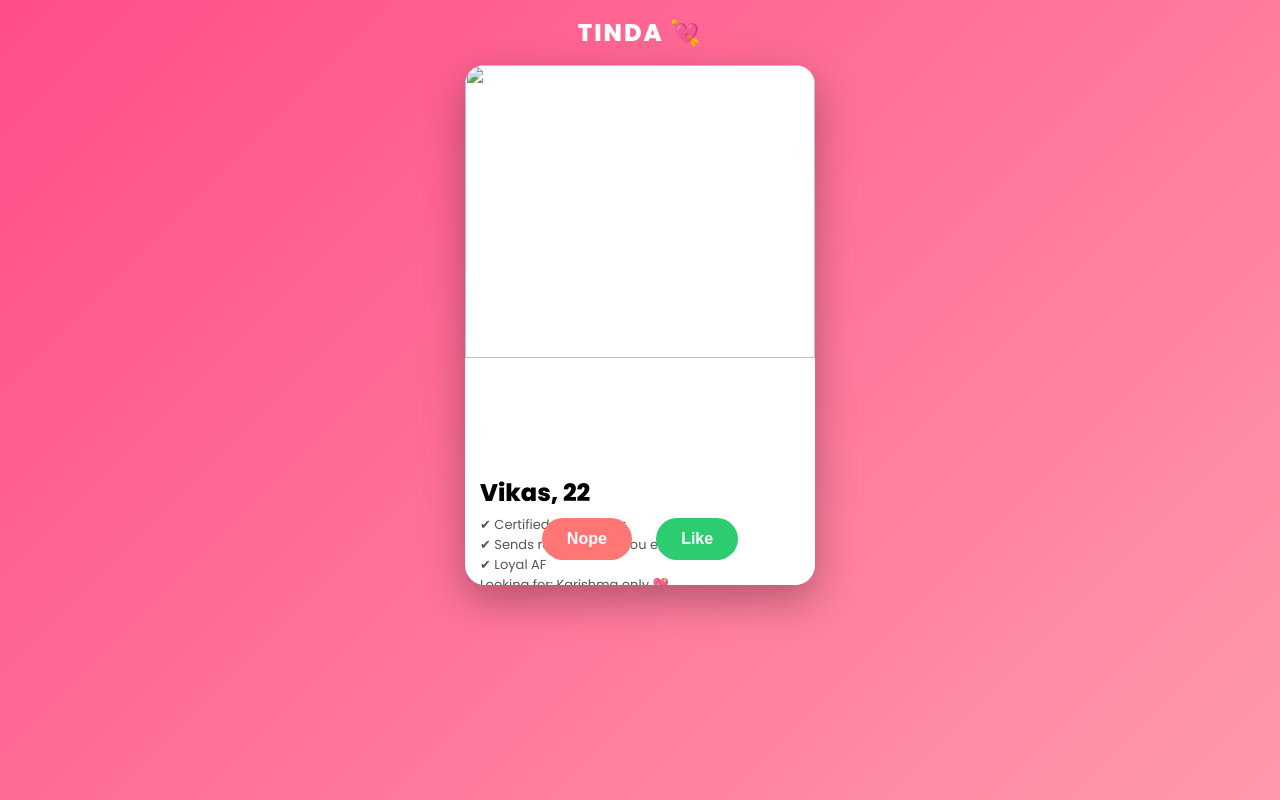
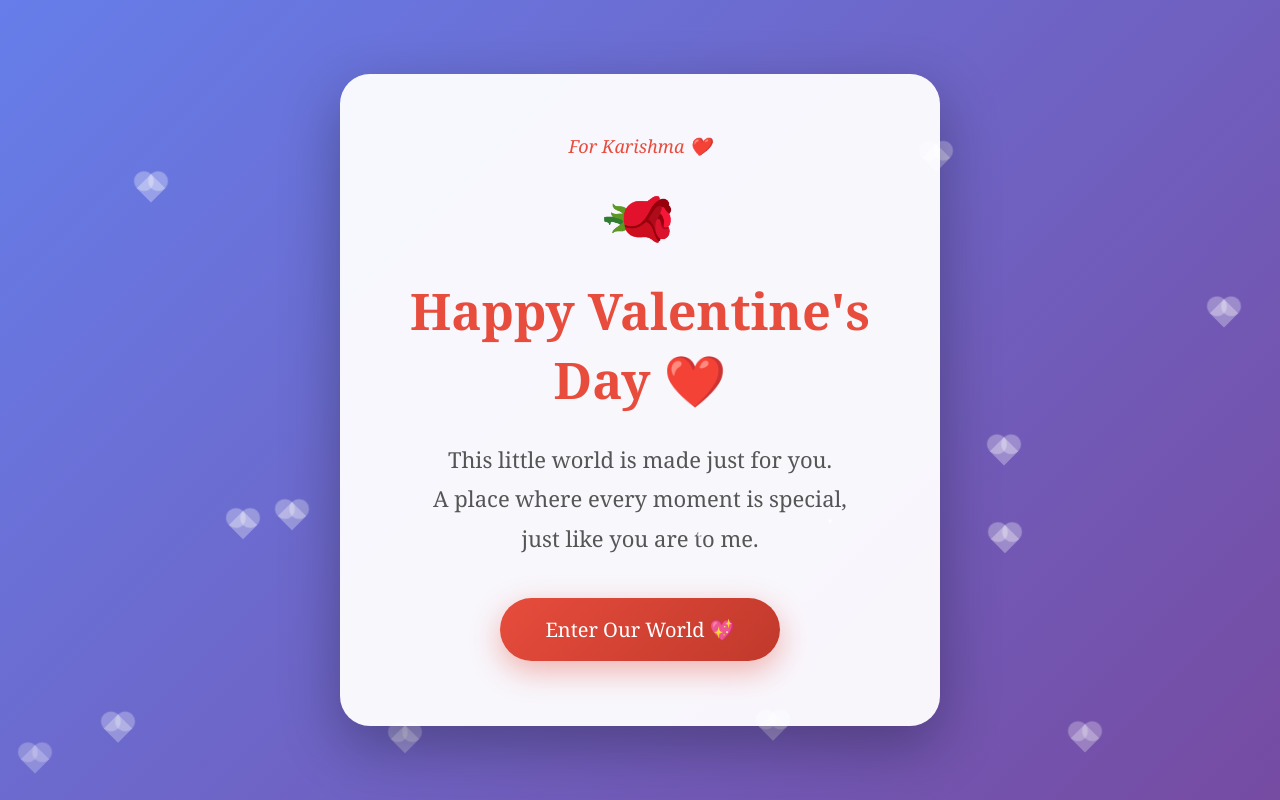
Before and after one commit to kidddOo12/2026, a plain HTML site: page index.html in a window 1280 px wide. Drawn offline with Linux system fonts and the light colour scheme.

Commit message:
Update index.html

```diff
--- a/index.html
+++ b/index.html
@@ -1,289 +1,277 @@
 <!DOCTYPE html>
-<html>
+<html lang="en">
 <head>
+    <meta charset="UTF-8">
     <meta name="viewport" content="width=device-width, initial-scale=1.0">
-<link href="https://fonts.googleapis.com/css2?family=Poppins:wght@400;600;800&display=swap" rel="stylesheet">
-<title>TINDA 💘</title>
-
+    <title>For Karishma ❤️</title>
     <style>
-body{
-margin:0;
-font-family:'Poppins',sans-serif;
-background:linear-gradient(135deg,#ff4d88,#ff99aa);
-display:flex;
-flex-direction:column;
-align-items:center;
-height:100vh;
-overflow:hidden;
+        * {
+            margin: 0;
+            padding: 0;
+            box-sizing: border-box;
         }
 
-/* Fake App Header */
-.header{
-width:100%;
-padding:15px;
-text-align:center;
-font-weight:800;
-font-size:24px;
-color:white;
-letter-spacing:2px;
+        body {
+            font-family: 'Georgia', serif;
+            min-height: 100vh;
+            display: flex;
+            justify-content: center;
+            align-items: center;
+            background: linear-gradient(135deg, #667eea 0%, #764ba2 100%);
+            overflow: hidden;
+            position: relative;
         }
 
-/* Card */
-.card{
-width:90%;
-max-width:350px;
-height:520px;
-background:white;
-border-radius:20px;
-box-shadow:0 15px 40px rgba(0,0,0,0.3);
-position:relative;
-overflow:hidden;
-transition:transform 0.3s ease;
+        /* Floating hearts background */
+        .heart-bg {
+            position: absolute;
+            width: 100%;
+            height: 100%;
+            overflow: hidden;
+            pointer-events: none;
         }
 
-.card img{
-width:100%;
-height:75%;
-object-fit:cover;
-transition:opacity 0.3s ease;
+        .heart {
+            position: absolute;
+            width: 20px;
+            height: 20px;
+            background: rgba(255, 255, 255, 0.3);
+            transform: rotate(45deg);
+            animation: float 15s infinite;
         }
 
-/* Dots indicator */
-.dots{
-position:absolute;
-top:10px;
-width:100%;
-text-align:center;
+        .heart::before,
+        .heart::after {
+            content: '';
+            position: absolute;
+            width: 20px;
+            height: 20px;
+            background: rgba(255, 255, 255, 0.3);
+            border-radius: 50%;
         }
 
-.dot{
-height:6px;
-width:6px;
-margin:3px;
-display:inline-block;
-background:rgba(255,255,255,0.6);
-border-radius:50%;
+        .heart::before {
+            top: -10px;
+            left: 0;
         }
 
-.active{
-background:white;
+        .heart::after {
+            top: 0;
+            left: -10px;
         }
 
-/* Info */
-.info{
-padding:15px;
+        @keyframes float {
+            0% {
+                transform: translateY(100vh) rotate(45deg);
+                opacity: 0;
+            }
+            10% {
+                opacity: 1;
+            }
+            90% {
+                opacity: 1;
+            }
+            100% {
+                transform: translateY(-100vh) rotate(45deg);
+                opacity: 0;
+            }
         }
 
-h2{
-margin:5px 0;
+        .container {
+            text-align: center;
+            background: rgba(255, 255, 255, 0.95);
+            padding: 60px 50px;
+            border-radius: 30px;
+            box-shadow: 0 20px 60px rgba(0, 0, 0, 0.3);
+            max-width: 600px;
+            width: 90%;
+            animation: fadeInScale 1s ease-out;
+            position: relative;
+            z-index: 1;
         }
 
-.tag{
-font-size:13px;
-color:#555;
-margin-top:5px;
+        @keyframes fadeInScale {
+            from {
+                opacity: 0;
+                transform: scale(0.8);
+            }
+            to {
+                opacity: 1;
+                transform: scale(1);
+            }
         }
 
-/* Like/Nope overlay */
-.overlay{
-position:absolute;
-top:30px;
-left:20px;
-font-size:35px;
-font-weight:bold;
-opacity:0;
-transform:rotate(-20deg);
-transition:0.3s;
+        .header {
+            margin-bottom: 20px;
         }
 
-.like{ color:#2ecc71; }
-.nope{ color:#e74c3c; }
-
-/* Buttons */
-.buttons{
-position:absolute;
-bottom:15px;
-width:100%;
-text-align:center;
+        .subtitle {
+            color: #e74c3c;
+            font-size: 18px;
+            font-style: italic;
+            margin-bottom: 10px;
+            animation: fadeIn 1.5s ease-out;
         }
 
-.buttons button{
-margin:10px;
-padding:12px 25px;
-border:none;
-border-radius:50px;
-font-size:16px;
-cursor:pointer;
-font-weight:600;
+        @keyframes fadeIn {
+            from {
+                opacity: 0;
+            }
+            to {
+                opacity: 1;
+            }
         }
 
-.no-btn{
-background:#ff7675;
-color:white;
+        h1 {
+            color: #e74c3c;
+            font-size: 48px;
+            margin-bottom: 30px;
+            animation: pulse 2s ease-in-out infinite;
         }
 
-.yes-btn{
-background:#2ecc71;
-color:white;
+        @keyframes pulse {
+            0%, 100% {
+                transform: scale(1);
+            }
+            50% {
+                transform: scale(1.05);
+            }
         }
 
-/* Match Screen */
-.match-screen{
-position:fixed;
-top:0;
-left:0;
-width:100%;
-height:100%;
-background:linear-gradient(135deg,#ff4d88,#ff99aa);
-color:white;
-display:flex;
-justify-content:center;
-align-items:center;
-flex-direction:column;
-font-size:42px;
-opacity:0;
-pointer-events:none;
-transition:opacity 0.5s ease;
-z-index:999;
+        .message {
+            color: #555;
+            font-size: 22px;
+            line-height: 1.8;
+            margin-bottom: 40px;
+            animation: fadeIn 2s ease-out;
         }
 
-.match-screen.show{
-opacity:1;
-pointer-events:auto;
+        .button {
+            display: inline-block;
+            padding: 18px 45px;
+            background: linear-gradient(135deg, #e74c3c 0%, #c0392b 100%);
+            color: white;
+            text-decoration: none;
+            font-size: 20px;
+            border-radius: 50px;
+            transition: all 0.3s ease;
+            box-shadow: 0 10px 30px rgba(231, 76, 60, 0.4);
+            animation: fadeIn 2.5s ease-out;
+            position: relative;
+            overflow: hidden;
+        }
+
+        .button::before {
+            content: '';
+            position: absolute;
+            top: 50%;
+            left: 50%;
+            width: 0;
+            height: 0;
+            border-radius: 50%;
+            background: rgba(255, 255, 255, 0.3);
+            transform: translate(-50%, -50%);
+            transition: width 0.6s, height 0.6s;
+        }
+
+        .button:hover::before {
+            width: 300px;
+            height: 300px;
+        }
+
+        .button:hover {
+            transform: translateY(-3px);
+            box-shadow: 0 15px 40px rgba(231, 76, 60, 0.6);
+        }
+
+        .button span {
+            position: relative;
+            z-index: 1;
+        }
+
+        /* Sparkles */
+        .sparkle {
+            position: absolute;
+            width: 4px;
+            height: 4px;
+            background: white;
+            border-radius: 50%;
+            animation: sparkle 2s infinite;
+        }
+
+        @keyframes sparkle {
+            0%, 100% {
+                opacity: 0;
+                transform: scale(0);
+            }
+            50% {
+                opacity: 1;
+                transform: scale(1);
+            }
+        }
+
+        /* Rose decoration */
+        .rose {
+            font-size: 60px;
+            margin: 20px 0;
+            animation: spin 20s linear infinite;
+        }
+
+        @keyframes spin {
+            from {
+                transform: rotate(0deg);
+            }
+            to {
+                transform: rotate(360deg);
+            }
         }
     </style>
 </head>
+<body>
+    <div class="heart-bg" id="heartBg"></div>
 
-<body>
-
-<div class="header">TINDA 💘</div>
-
-<div class="card" id="card">
-
-<div class="dots" id="dots"></div>
-
-<img id="profilePic" src="profile1.jpg">
-
-<div class="overlay like" id="likeText">LIKE</div>
-<div class="overlay nope" id="nopeText">NOPE</div>
-
-<div class="info">
-<h2>Vikas, 22</h2>
-<div class="tag">
-✔ Certified overthinker<br>
-✔ Sends random “did you eat?” texts<br>
-✔ Loyal AF<br>
-Looking for: Karishma only 💖
-</div>
+    <div class="container">
+        <div class="header">
+            <p class="subtitle">For Karishma ❤️</p>
+            <div class="rose">🌹</div>
         </div>
 
-<div class="buttons">
-<button class="no-btn" onclick="swipeLeft()">Nope</button>
-<button class="yes-btn" onclick="swipeRight()">Like</button>
-</div>
+        <h1>Happy Valentine's Day ❤️</h1>
 
-</div>
+        <p class="message">
+            This little world is made just for you.<br>
+            A place where every moment is special,<br>
+            just like you are to me.
+        </p>
 
-<div class="match-screen" id="matchScreen">
-IT'S A MATCH! 💘
-<div style="font-size:18px;margin-top:15px;">
-You and Vikas liked each other 😉
-</div>
+        <a href="#" class="button">
+            <span>Enter Our World 💖</span>
+        </a>
     </div>
 
     <script>
-let card=document.getElementById("card");
-let startX=0;
-
-let photos=["profile1.jpg","profile2.jpg","profile3.jpg"];
-let photoIndex=0;
-let img=document.getElementById("profilePic");
-let dotsContainer=document.getElementById("dots");
-
-/* Create dots */
-photos.forEach((_,i)=>{
-let dot=document.createElement("span");
-dot.className="dot";
-if(i===0) dot.classList.add("active");
-dotsContainer.appendChild(dot);
-});
-
-function updateDots(){
-let dots=document.querySelectorAll(".dot");
-dots.forEach(d=>d.classList.remove("active"));
-dots[photoIndex].classList.add("active");
+        // Create floating hearts
+        const heartBg = document.getElementById('heartBg');
+        for (let i = 0; i < 15; i++) {
+            const heart = document.createElement('div');
+            heart.className = 'heart';
+            heart.style.left = Math.random() * 100 + '%';
+            heart.style.animationDuration = (Math.random() * 10 + 10) + 's';
+            heart.style.animationDelay = Math.random() * 5 + 's';
+            heartBg.appendChild(heart);
         }
 
-function nextPhoto(){
-photoIndex=(photoIndex+1)%photos.length;
-img.style.opacity=0;
-setTimeout(()=>{
-img.src=photos[photoIndex];
-updateDots();
-img.style.opacity=1;
-},200);
-}
+        // Create sparkles
+        const container = document.querySelector('.container');
+        setInterval(() => {
+            const sparkle = document.createElement('div');
+            sparkle.className = 'sparkle';
+            sparkle.style.left = Math.random() * 100 + '%';
+            sparkle.style.top = Math.random() * 100 + '%';
+            container.appendChild(sparkle);
 
-img.addEventListener("click",nextPhoto);
-
-/* Swipe gestures */
-card.addEventListener("touchstart",function(e){
-startX=e.touches[0].clientX;
-});
-
-card.addEventListener("touchend",function(e){
-let endX=e.changedTouches[0].clientX;
-if(startX-endX>50){ swipeLeft(); }
-else if(endX-startX>50){ swipeRight(); }
-});
-
-function swipeRight(){
-document.getElementById("likeText").style.opacity=1;
-card.style.transform="translateX(400px) rotate(20deg)";
-
-setTimeout(()=>{
-document.getElementById("matchScreen").classList.add("show");
-floatingHearts();
-},400);
-
-setTimeout(()=>{
-location.href="love.html";
-},2000);
-}
-
-function swipeLeft(){
-document.getElementById("nopeText").style.opacity=1;
-card.style.transform="translateX(-400px) rotate(-20deg)";
-setTimeout(()=>{
-card.style.transform="translateX(0)";
-document.getElementById("nopeText").style.opacity=0;
-},600);
-}
-
-/* Floating hearts */
-function floatingHearts(){
-for(let i=0;i<20;i++){
-let h=document.createElement("div");
-h.innerHTML="💖";
-h.style.position="absolute";
-h.style.left=Math.random()*100+"vw";
-h.style.bottom="0";
-h.style.fontSize="20px";
-h.style.animation="floatUp 3s linear forwards";
-document.body.appendChild(h);
-setTimeout(()=>h.remove(),3000);
-}
-}
-
-let style=document.createElement("style");
-style.innerHTML=`
-@keyframes floatUp{
-from{transform:translateY(0);}
-to{transform:translateY(-100vh);opacity:0;}
-}
-`;
-document.head.appendChild(style);
+            setTimeout(() => sparkle.remove(), 2000);
+        }, 500);
     </script>
-
 </body>
 </html>
```
Lines whose indentation alone changed are shown as unchanged.
